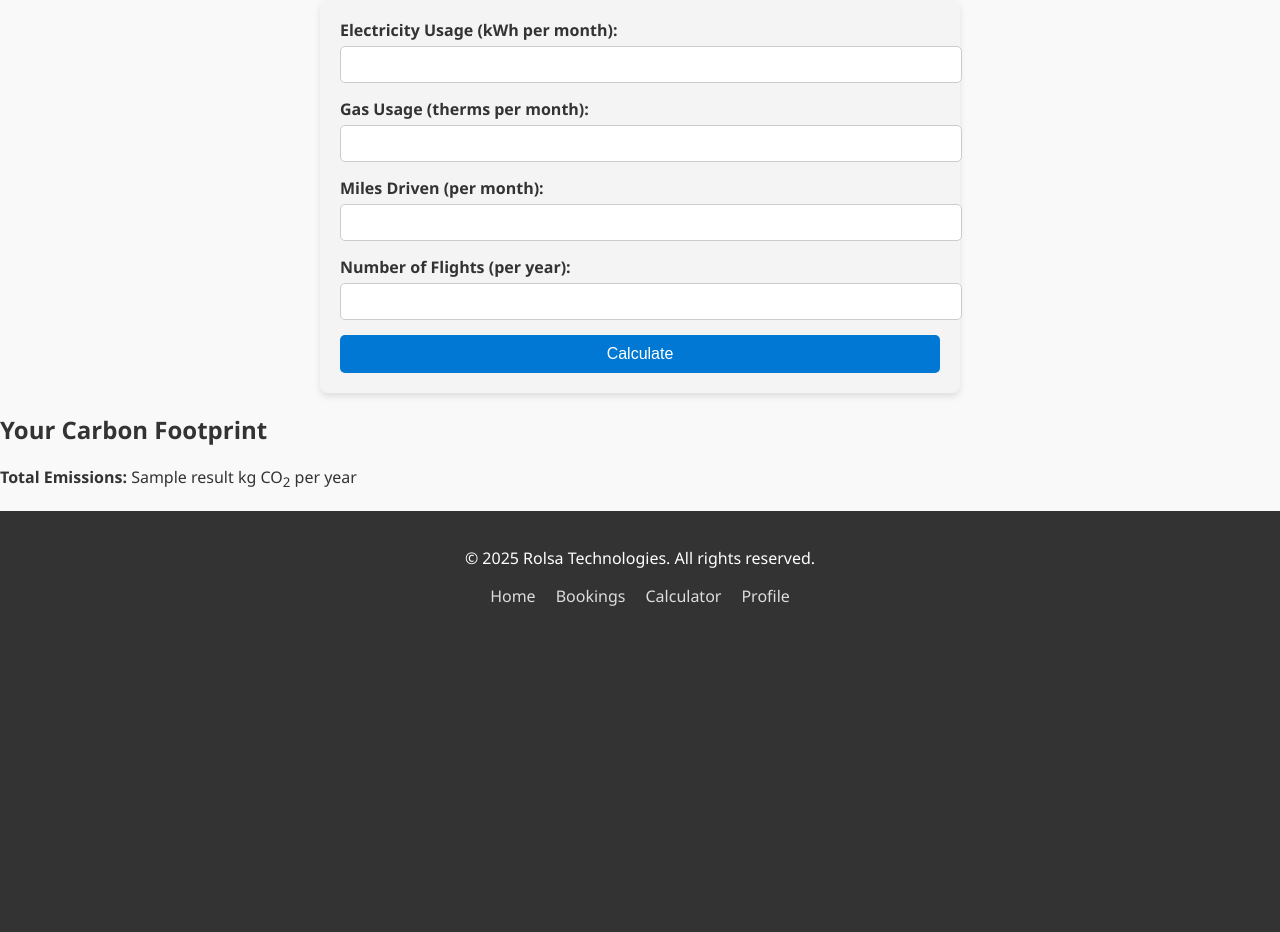
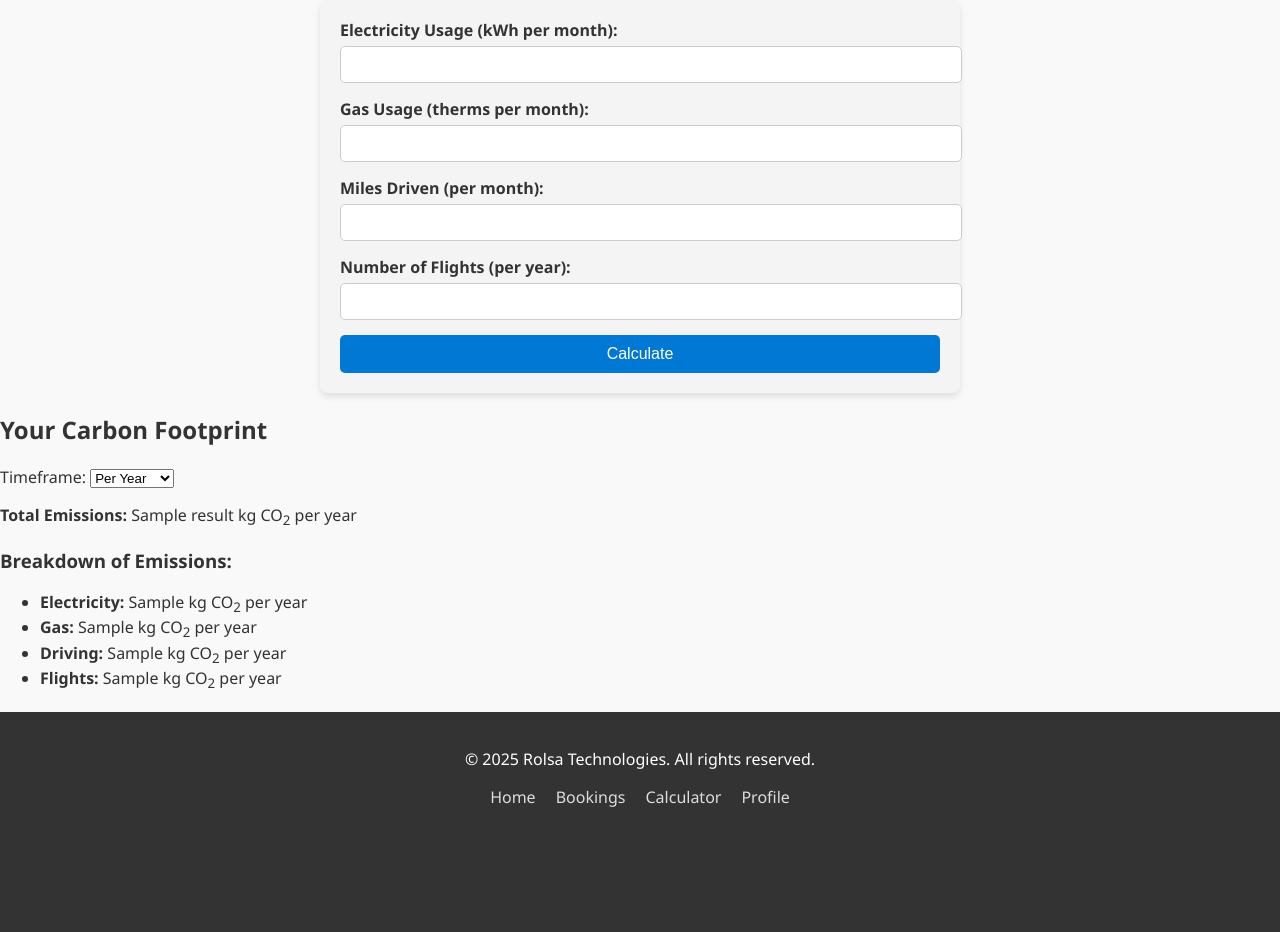
Before and after one commit to MikkaHYT/Task-2, a Flask app: template templates/calculator.html in a window 1280 px wide. Shown: the part 255-1187 px from the top of the page. Before the commit the page ends 861 px from the top, so only its background shows below. Run offline with Flask 3, Linux system fonts and the light colour scheme; the template is opened without the code that fills it: most values are stand-ins (such as "Sample title", 1, 10 or a date in 2020).

Commit message:
add to carbon footprint calculator with annual emissions breakdown and dynamic display

```diff
--- a/main.py
+++ b/main.py
@@ -256,6 +256,11 @@ def deletebooking():
 @app.route('/calculator', methods=['GET', 'POST'])
 def calculator():
     result = None
+    electricity_emissions_annual = 0
+    gas_emissions_annual = 0
+    driving_emissions_annual = 0
+    flight_emissions_annual = 0
+
     if request.method == 'POST':
         # Get form data
         electricity = float(request.form['electricity'])  # kWh per month
@@ -269,10 +274,25 @@ def calculator():
         miles_emissions = miles * 0.404  # kg CO2 per mile
         flights_emissions = flights * 1100  # kg CO2 per flight
 
+        # Annual emissions for each category
+        electricity_emissions_annual = round(electricity_emissions * 12, 2)
+        gas_emissions_annual = round(gas_emissions * 12, 2)
+        driving_emissions_annual = round(miles_emissions * 12, 2)
+        flight_emissions_annual = round(flights_emissions, 2)
+
         # Total annual emissions
         result = round((electricity_emissions + gas_emissions + miles_emissions) * 12 + flights_emissions, 2)
 
-    return render_template('calculator.html', result=result)
+    # Render the template for both GET and POST requests
+    return render_template(
+        'calculator.html',
+        result=result,
+        electricity_emissions=electricity_emissions_annual,
+        gas_emissions=gas_emissions_annual,
+        driving_emissions=driving_emissions_annual,
+        flight_emissions=flight_emissions_annual
+    )
+
 
 # Run Flask App
 if __name__ == '__main__':
--- a/templates/booking.html
+++ b/templates/booking.html
@@ -40,7 +40,7 @@
         <br>
         <label for="address">Address:</label>
         {% if session.address %}
-            <input type="text" id="address" name="address" value="{{ session.address }}" readonly>
+            <input type="text" id="address" name="address" value="{{ session.address }}" readonly style="color: grey;">
         {% else %}
             <input type="text" id="address" name="address" required>
         {% endif %}
--- a/templates/calculator.html
+++ b/templates/calculator.html
@@ -2,8 +2,8 @@
 
 {% block content %}
 <div id="booking-title">
-<h1>Carbon Footprint Calculator</h1>
-<p>Use this tool to calculate your carbon footprint based on your energy usage and travel habits.</p>
+    <h1>Carbon Footprint Calculator</h1>
+    <p>Use this tool to calculate your carbon footprint based on your energy usage and travel habits.</p>
 </div>
 <form method="post" action="/calculator">
     <div>
@@ -27,6 +27,46 @@
 
 {% if result %}
     <h2>Your Carbon Footprint</h2>
-    <p><strong>Total Emissions:</strong> {{ result }} kg CO<sub>2</sub> per year</p>
+    <div>
+        <label for="timeframe">Timeframe:</label>
+        <select id="timeframe" name="timeframe">
+            <option value="year">Per Year</option>
+            <option value="month">Per Month</option>
+        </select>
+    </div>
+    <p><strong>Total Emissions:</strong> <span id="total-emissions">{{ result }}</span> kg CO<sub>2</sub> <span id="emission-timeframe">per year</span></p>
+    <div>
+        <h3>Breakdown of Emissions:</h3>
+        <ul>
+            <li><strong>Electricity:</strong> <span id="electricity-emissions">{{ electricity_emissions }}</span> kg CO<sub>2</sub> <span class="emission-timeframe">per year</span></li>
+            <li><strong>Gas:</strong> <span id="gas-emissions">{{ gas_emissions }}</span> kg CO<sub>2</sub> <span class="emission-timeframe">per year</span></li>
+            <li><strong>Driving:</strong> <span id="driving-emissions">{{ driving_emissions }}</span> kg CO<sub>2</sub> <span class="emission-timeframe">per year</span></li>
+            <li><strong>Flights:</strong> <span id="flight-emissions">{{ flight_emissions }}</span> kg CO<sub>2</sub> <span class="emission-timeframe">per year</span></li>
+        </ul>
+    </div>
+    <script>
+        const totalResult = parseFloat("{{ result|default(0) }}");
+        const electricityEmissions = parseFloat("{{ electricity_emissions|default(0) }}");
+        const gasEmissions = parseFloat("{{ gas_emissions|default(0) }}");
+        const drivingEmissions = parseFloat("{{ driving_emissions|default(0) }}");
+        const flightEmissions = parseFloat("{{ flight_emissions|default(0) }}");
+
+        document.getElementById('timeframe').addEventListener('change', function () {
+            const isPerYear = this.value === 'year';
+            const multiplier = isPerYear ? 1 : 1 / 12;
+
+            document.getElementById('total-emissions').textContent = (totalResult * multiplier).toFixed(2);
+            document.getElementById('emission-timeframe').textContent = isPerYear ? 'per year' : 'per month';
+
+            document.querySelectorAll('.emission-timeframe').forEach((element) => {
+                element.textContent = isPerYear ? 'per year' : 'per month';
+            });
+
+            document.getElementById('electricity-emissions').textContent = (electricityEmissions * multiplier).toFixed(2);
+            document.getElementById('gas-emissions').textContent = (gasEmissions * multiplier).toFixed(2);
+            document.getElementById('driving-emissions').textContent = (drivingEmissions * multiplier).toFixed(2);
+            document.getElementById('flight-emissions').textContent = (flightEmissions * multiplier).toFixed(2);
+        });
+    </script>
 {% endif %}
 {% endblock %}
```
Also changed, not shown: templates/index.html (+5 -4 lines), database.db.
